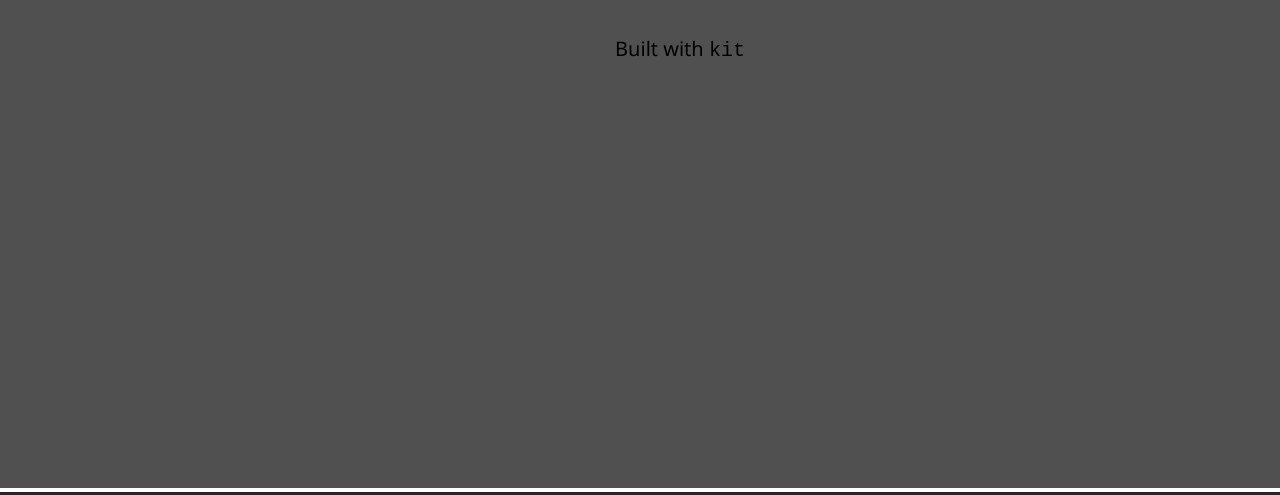
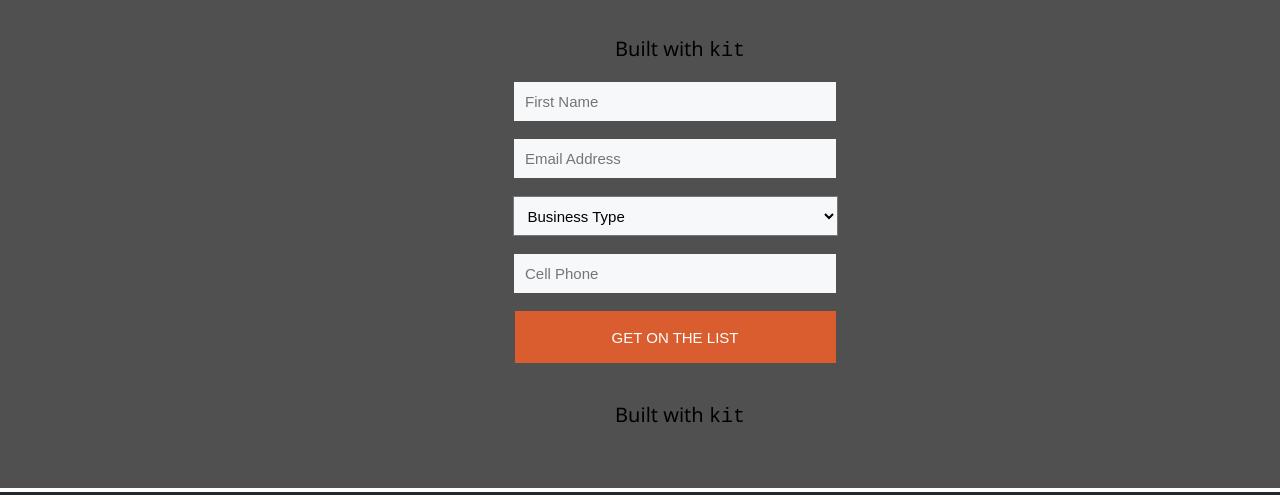
Before and after one commit to amarachizunobi200-create/nothing, a plain HTML site: page index.html in a window 1280 px wide. Shown: the part 7126-7621 px from the top of the page. Drawn offline with Linux system fonts and the light colour scheme.

Commit message:
i did something

```diff
--- a/index.html
+++ b/index.html
@@ -470,6 +470,26 @@
                 <input type="login" value="GET ON THE LIST" class="milk"><br><br>
                 <p class="tea">Built with <span> kit</span></p>
             </form>
+
+            <form action="">
+
+                <input type="text" required placeholder="First Name"><br><br>
+                <input type="email" required placeholder="Email Address"> <br><br>
+
+                <select name="Business type" id="Business type">
+                    <option value="">Business Type</option>
+                    <option value="Consumer Packaged Gooda (CPG)">Consumer Packaged Gooda (CPG)</option>
+                    <option value="Baked Goods">Baked Goods</option>
+                    <option value="Prepared Meal Delivery/Catering ">Prepared Meal Delivery/Catering</option>
+                    <option value="Food Trucks">Food Trucks</option>
+                    <option value="Wholesale To Restaurant & Cafes">Wholesale To Restaurant & Cafes</option>
+                </select><br><br>
+
+                <input type="number" required placeholder="Cell Phone"><br><br>
+
+                <input type="login" value="GET ON THE LIST" class="milk"><br><br>
+                <p class="tea">Built with <span> kit</span></p>
+            </form>
         </div>
 
     </div>
```
